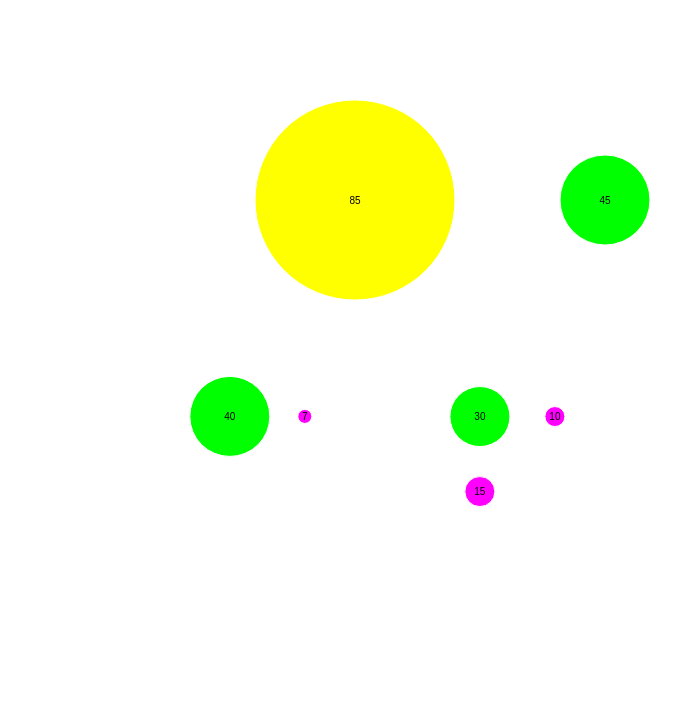
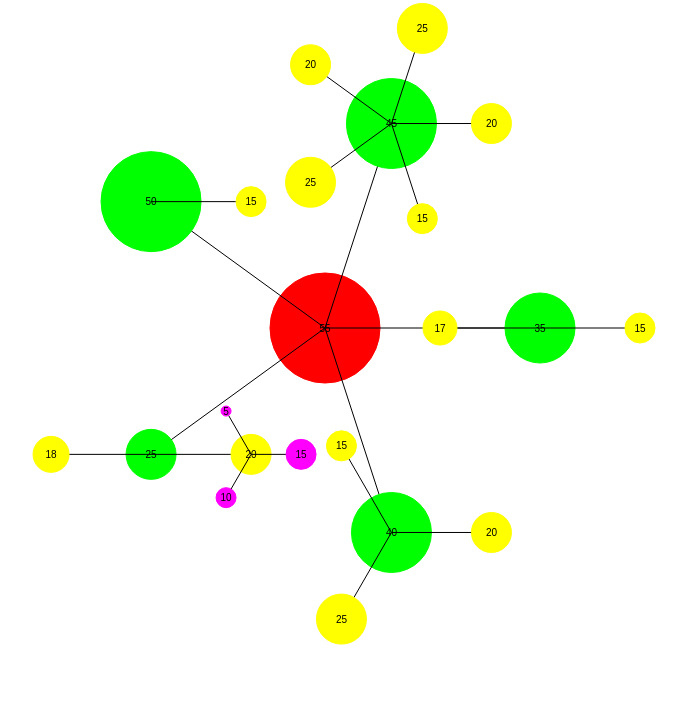
Before and after one commit to AyanGhatak/Spatial_distribution, a plain HTML site: page index.html in a window 1280 px wide. Shown: the whole page, without its empty margins (95-782 px from the left). Drawn offline with Linux system fonts and the light colour scheme.

Commit message:
Changes made on recusion methods 01.07.15 12:24pm

```diff
--- a/index.html
+++ b/index.html
@@ -1,112 +1,153 @@
 <html>
     <head>
-        <title>Project</title>
+        <title>Spatial Distribution</title>
         <script type="text/javascript" src="raphael-min.js"></script>
     </head>
+
     <body>
     <script type="text/javascript">
-    var centerx=450,centery=200;
-    var paper = new Raphael(0, 0, 800, 600);
-	var circle = paper.circle(centerx, centery, 100).toFront();
-	var t = paper.text(centerx, centery, 85);
-	//var c = paper.path("M500 300L700 300");
-	circle.attr("fill", "#ff0");
-	circle.attr("stroke", "#fff");
-	var count=0,
-		level=3;
+    var parent_co=[420,328],
+        count=0,
+        current_co=new Array(2),
+        link_key=1,
+        link_length=[0,215,100,50];
+
+    render_bubble(parent_co,0,55,link_length[link_key-1]);
     var data = [
                 {
                     "name":"A",
-                    "value":"45"
+                    "value":"35",
+                    "branch" : [
+                                 {
+                                    "name" : "Aa",
+                                    "value" : "15"
+                                 },
+                                 {
+                                    "name" :"Ab",
+                                    "value" : "17"
+                                 }
+                                ]
                 },
                 {
                     "name":"B",
-                    "value":"30",
+                    "value":"40",
                     "branch" : [
                                 {
                                     "name":"Ba",
-                                    "value" :"10"
+                                    "value" :"20"
                                 },
                                 {
                                     "name" : "Bb",
+                                    "value" : "25"
+                                },
+                                {
+                                    "name" : "Bc",
                                     "value" : "15"
                                 }
                                 ]
                 },
                 {
                     "name":"C",
-                    "value":"40",
+                    "value":"25",
                     "branch" : [
                                 {
                                     "name":"Ca",
-                                    "value" :"7"
+                                    "value" :"20",
+                                    "branch" : [
+                                                {
+                                                    "name" : "Caa",
+                                                    "value" : "15"
+                                                },
+                                                {
+                                                    "name" : "Cab",
+                                                    "value" : "10"
+                                                },
+                                                {
+                                                    "name" : "Cac",
+                                                    "value" : "5"
                                                 }
                                                 ]
+                                },
+                                {
+                                    "name" : "Cb",
+                                    "value" : "18"
+                                }
+                                ]
+                },
+                {
+                    "name" : "D",
+                    "value" : "50",
+                    "branch" : [
+                                {
+                                    "name": "Da",
+                                    "value" : "15"
+                                }
+                                ]
+                },
+                {
+                    "name" : "E",
+                    "value" : "45",
+                    "branch" : [
+                                {
+                                    "name": "Ea",
+                                    "value" : "20"
+                                },
+                                {
+                                    "name" : "Eb",
+                                    "value" : "15"
+                                },
+                                {
+                                    "name" : "Ec",
+                                    "value" : "25"
+                                },
+                                {
+                                    "name": "Ed",
+                                    "value" : "20"
+                                },
+                                {
+                                    "name" : "Ee",
+                                    "value" : "25"
+                                }]
                 }
 
                 ];
-
-    		function reuseMee(data,i1,x1,y1)
+    function render_bubble(parent_co,angle,radius,key)
     {
-    			var len=data.length;
-    			var angle = (360/len)*(22/7)/360;
-        		//alert("# length : "+len+ " ANgle : "+ angle);
-
-        		for(i=0;i<len;i++)
+        current_co=[(parent_co[0]+(link_length[key]*Math.cos(angle))),(parent_co[1]+(link_length[key]*Math.sin(angle)))]
+        var paper = Raphael(0, 0, 800, 700),
+            s="M"+parent_co[0]+" "+parent_co[1]+"L"+current_co[0]+" "+current_co[1],
+            circle = paper.circle(current_co[0],current_co[1],radius),
+            t = paper.text(current_co[0],current_co[1],radius).toFront(),
+            color_scheme=["#f00","#0f0","#ff0","#f0f"];
+        circle.attr("fill", (""+color_scheme[key]));
+        circle.attr("stroke", (""+color_scheme[key]));
+        paper.path(s).toBack();
+    }
+    function bubble(data,parent_co,key)
+    {
+        var len=data.length,
+        angle=(Math.PI*2)/len;
+        for(var i=0;i<len;i++)
         {
             count=0;
-            		//alert("i value : " + i);
             for(var j in data[i])
             {
                 if(data[i].hasOwnProperty(j))
+                {
                     ++count;
                 }
-            		//alert("# i value : "+i+"count value : "+count);
-            		//alert("x coordinate" + (x1+(75*Math.cos(i*angle)))+ "y coordinate "+ (y1+(75*Math.sin(i*angle))) + "for " + data[i].value);
-            		var paper = Raphael(0, 0, 800, 600);
-            		var circle = paper.circle((x1+(75*Math.cos(i*angle))), (y1+(75*Math.sin(i*angle))),data[i].value).toFront();
-            		var t = paper.text((x1+(75*Math.cos(i*angle))), (y1+(75*i*Math.sin(i*angle))), data[i].value);
-            		circle.attr("fill", "#f0f");
-            		circle.attr("stroke", "#fff");
-            		//alert("# I just created a circle of " + data[i].value + "radius");
-
             }
-            	return i1;
- 			}
-    		function reuseMe(data,xco,yco)
-    		{
-    			var len=data.length;
-
-        		var angle = 360/len*(22/7)/360;
-        		//alert("# length : "+len+ " ANgle : "+ angle);
-        		for(i=0;i<len;i++)
-        		{
-            		count=0;
-            		//alert("i value : " + i);
-            		for(var j in data[i])
-            		{
-                		if(data[i].hasOwnProperty(j))
-                    		++count;
-            		}
-            		//alert("i value : "+i+"count value : "+count);
-            		var paper = Raphael(0, 0, 800, 600);
-            		var circle = paper.circle((centerx+(250*Math.cos(i*angle))), (centery+(250*Math.sin(i*angle))), data[i].value).toFront();
-            		//alert("x coordinate" + (centerx+(250*Math.cos(i*angle)))+ "y coordinate "+ (centery+(250*Math.sin(i*angle))) + "for " + data[i].value);
-            		var t = paper.text((centerx+(250*Math.cos(i*angle))), (centery+(250*Math.sin(i*angle))), data[i].value);
-            		circle.attr("fill", "#0f0");
-            		circle.attr("stroke", "#fff");
-            		//alert("I just created a circle of " + data[i].value + "radius");
+            render_bubble(parent_co,(i*angle),data[i].value,link_key);
             if(count!=2)
             {
-                		//alert("You called me when i ="+i);
-                		i=reuseMee(data[i].branch,i,(centerx+(250*Math.cos(i*angle))),(centery+(250*Math.sin(i*angle))));
-                		//alert("Ok i value now is "+ i);
+                ++link_key;
+                i=bubble(data[i].branch,current_co,i);
+                --link_key;
             }
         }
- 			}reuseMe(data,centerx,centery);
-
+        return key;
+    }
+    bubble(data,parent_co,0);
     </script>
-
-
 	</body>
 </html>
```
Lines whose indentation alone changed are shown as unchanged.
